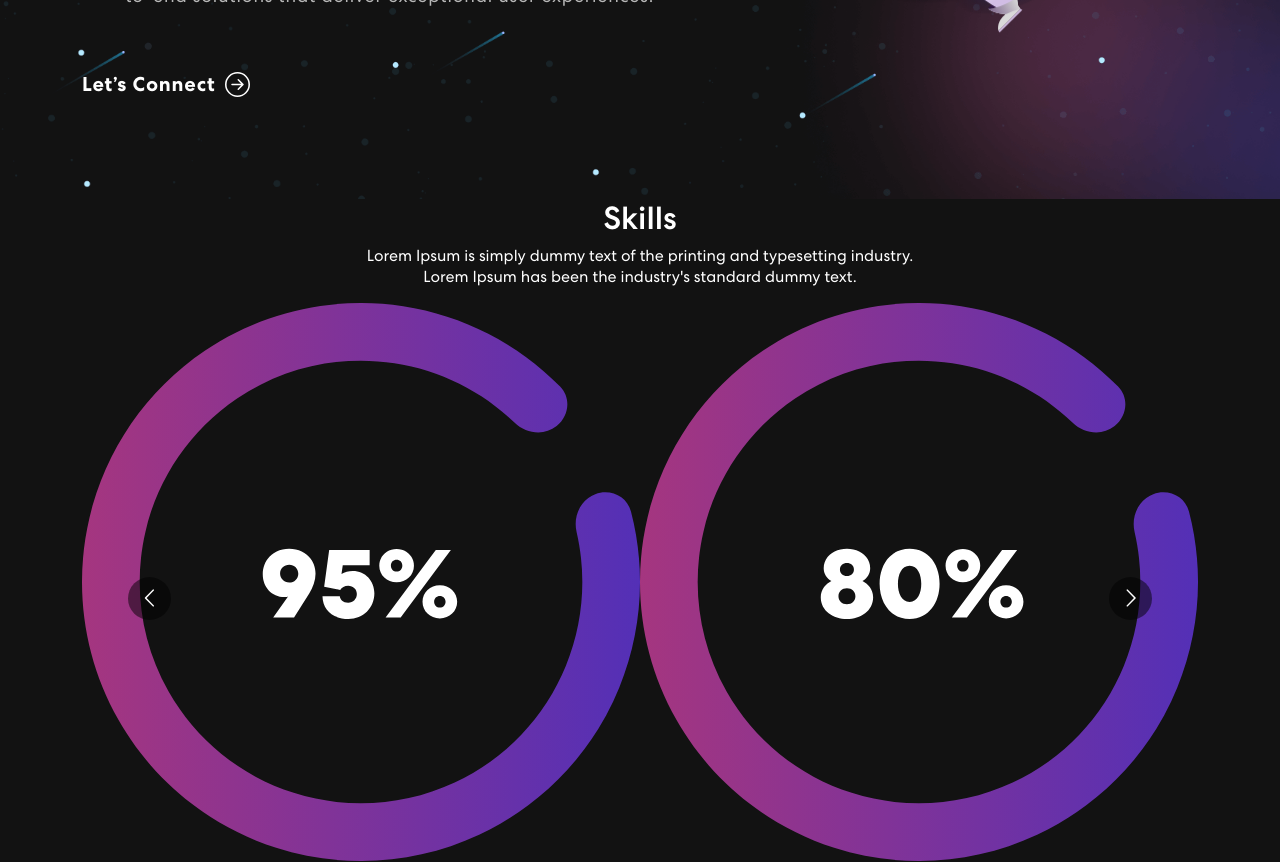
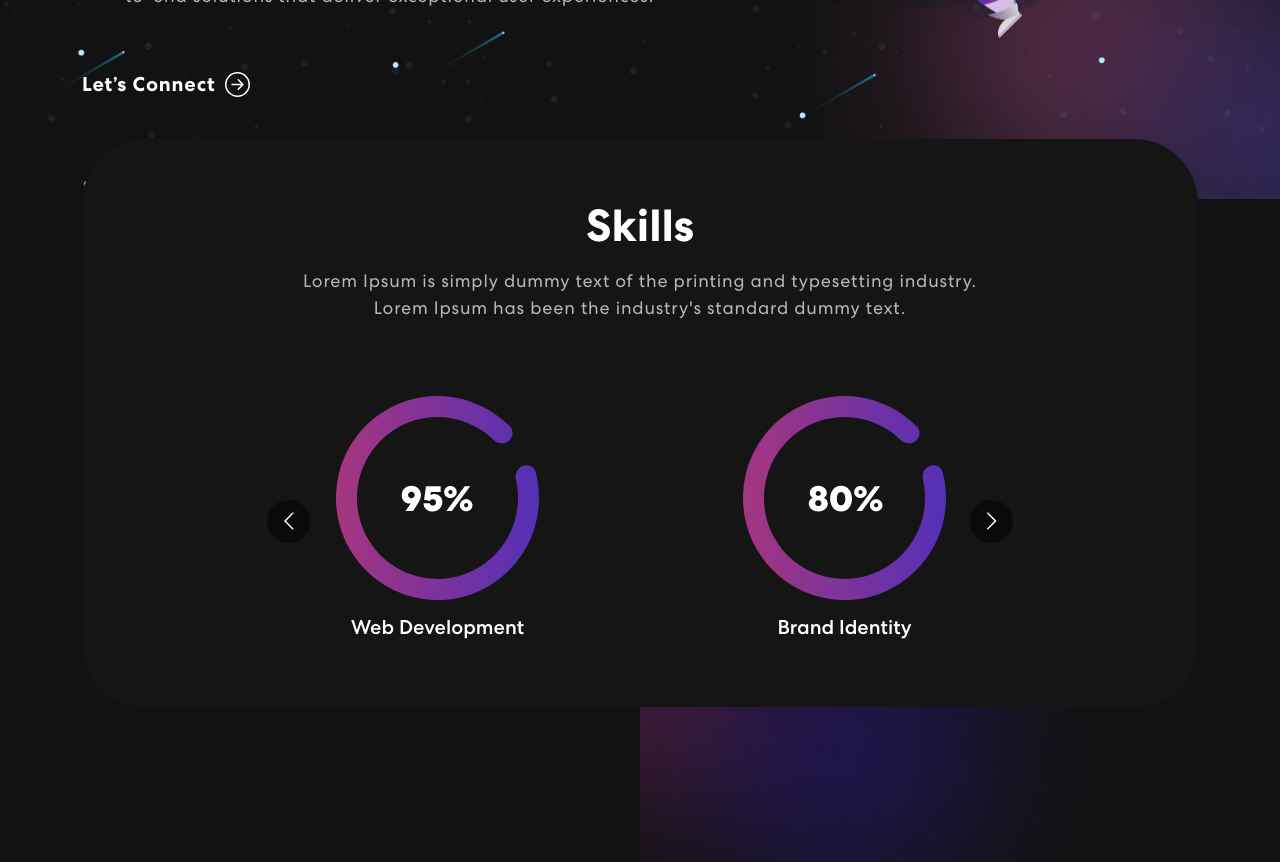
Before and after one commit to Haris-Mohanty/Port-Folio, a React (Create React App) app in the folder client/: page / in a window 1280 px wide. Shown: the part 600-1462 px from the top of the page. Built offline with nearby package versions, Linux system fonts and the light colour scheme.

Commit message:
client- src- Componets- Add design for skills successfully.

```diff
--- a/client/src/App.css
+++ b/client/src/App.css
@@ -319,6 +319,48 @@
 }
 /************ Banner Css End ************/
 
+/************ Skills Css Start ************/
+.skill {
+  padding: 0 0 50px 0;
+  position: relative;
+}
+.skill-bx {
+  background: #151515;
+  border-radius: 64px;
+  text-align: center;
+  padding: 60px 50px;
+  margin-top: -60px;
+}
+.skill h2 {
+	font-size: 45px;
+	font-weight: 700;
+}
+.skill p {
+    color: #B8B8B8;
+    font-size: 18px;
+    letter-spacing: 0.8px;
+    line-height: 1.5em;
+    margin: 14px 0 75px 0;
+}
+.skill-slider {
+  width: 80%;
+  margin: 0 auto;
+  position: relative;
+}
+.skill-slider .item img {
+  width: 50%;
+  margin: 0 auto 15px auto;
+}
+.background-image-left {
+  top: 28%;
+  position: absolute;
+  bottom: 0;
+  width: 40%;
+  z-index: -4;
+}
+/************ Skills Css End ************/
+
+
 .App {
   text-align: center;
 }
```
